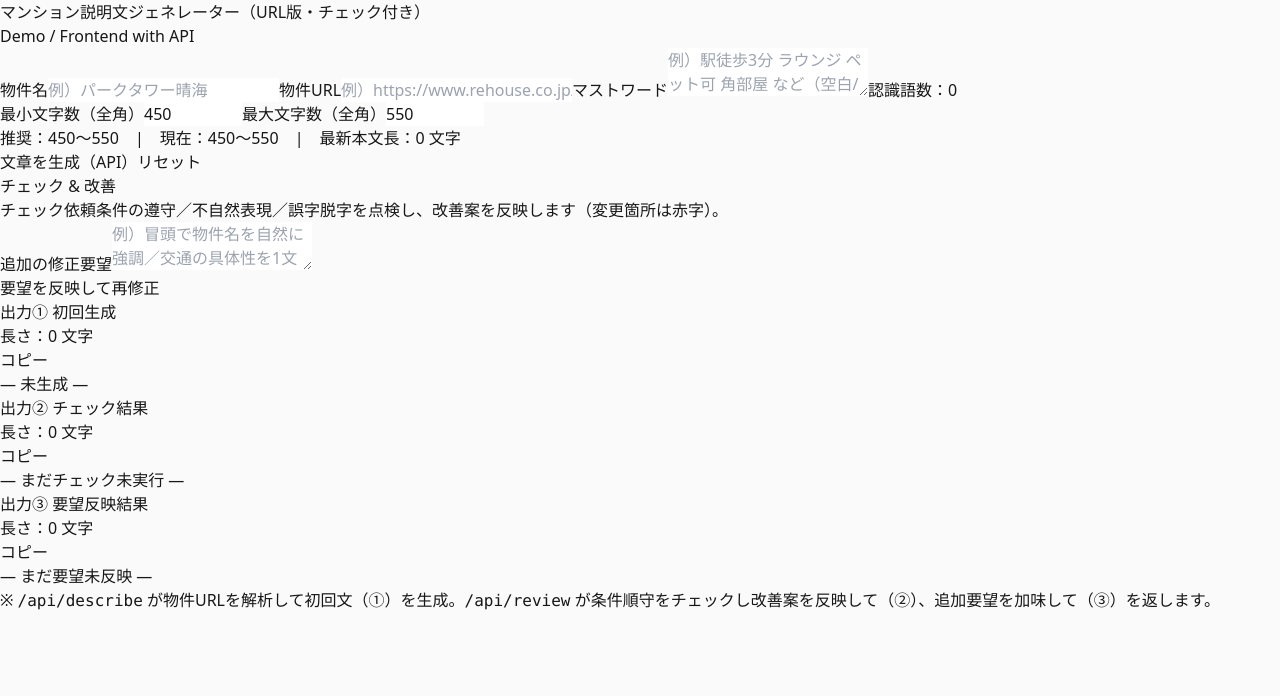
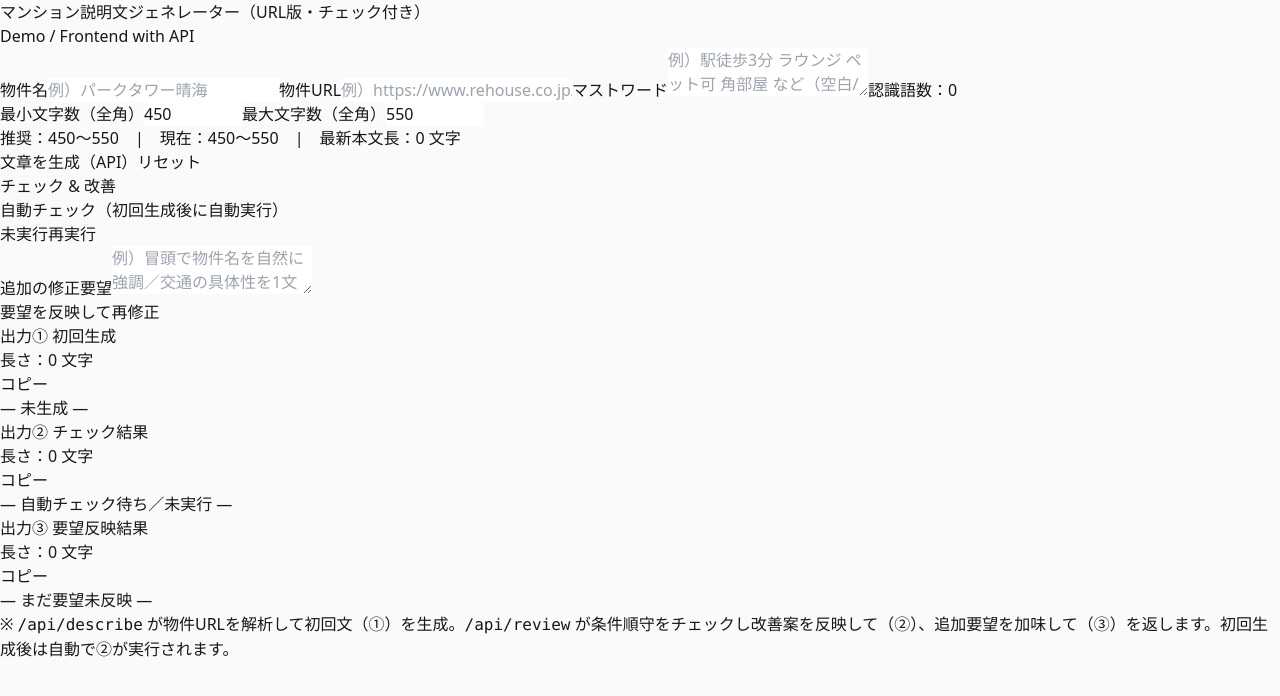
Before and after one commit to masashitakano917-maker/of-tagline, a Next.js app in the folder of-tagline/: page / in a window 1280 px wide. Shown: the top 696 px of the page. Built offline with nearby package versions, Linux system fonts and the light colour scheme.

Commit message:
Update page.tsx

```diff
--- a/of-tagline/app/page.tsx
+++ b/of-tagline/app/page.tsx
@@ -30,6 +30,7 @@ function markDiffRed(original: string, improved: string) {
 }
 
 type GitHubBlock = { ts: string; issueText: string; prDiff: string };
+type CheckStatus = "idle" | "running" | "done" | "error";
 
 /* ========= page ========= */
 export default function Page() {
@@ -65,21 +66,27 @@ export default function Page() {
   // 追加要望
   const [requestNote, setRequestNote] = useState("");
 
-  // GitHub出力履歴（“改善案”の下に積む）
+  // GitHub出力履歴
   const [ghBlocks, setGhBlocks] = useState<GitHubBlock[]>([]);
+
+  // 自動チェックのステータス
+  const [checkStatus, setCheckStatus] = useState<CheckStatus>("idle");
 
   const validUrl = (s: string) => /^https?:\/\/\S+/i.test(s.trim());
   const currentText = text3 || text2 || text1;
 
+  /* ------------ 生成（完了後に自動チェックを実行） ------------ */
   async function handleGenerate(e: React.FormEvent) {
     e.preventDefault();
     setError(null);
-    // リセット（新しい流れを開始）
+
+    // 新しい流れを開始 → リセット
     setText1(""); setText2(""); setText3("");
     setDiff12Html(""); setDiff23Html("");
     setIssues2([]); setIssues3([]);
     setSummary2(""); setSummary3("");
     setGhBlocks([]);
+    setCheckStatus("idle");
 
     try {
       if (!name.trim()) throw new Error("物件名を入力してください。");
@@ -87,6 +94,8 @@ export default function Page() {
       if (minChars > maxChars) throw new Error("最小文字数は最大文字数以下にしてください。");
 
       setBusy(true);
+
+      // ① 初回生成
       const res = await fetch("/api/describe", {
         method: "POST",
         headers: { "Content-Type": "application/json" },
@@ -94,54 +103,65 @@ export default function Page() {
       });
       const j = await res.json();
       if (!res.ok) throw new Error(j?.error || "生成に失敗しました。");
-      setText1(String(j?.text || ""));
+      const generated = String(j?.text || "");
+      setText1(generated);
+
+      // ② 自動チェック（生成直後に実行）
+      await handleCheck(generated, /*suppressBusy*/ true);
     } catch (err: any) {
       setError(err?.message || "エラーが発生しました。");
+      setCheckStatus("error");
     } finally {
       setBusy(false);
     }
   }
 
-  async function handleCheck() {
-    setError(null);
-    setIssues2([]); setSummary2(""); setDiff12Html("");
+  /* ------------ チェック（text1を基準。baseText を渡せばそちらを使用） ------------ */
+  async function handleCheck(baseText?: string, suppressBusy = false) {
     try {
-      if (!text1.trim()) throw new Error("まず①の文章を生成してください。");
+      const src = (baseText ?? text1).trim();
+      if (!src) throw new Error("まず①の文章を生成してください。");
+      if (!suppressBusy) setBusy(true);
 
-      setBusy(true);
+      setCheckStatus("running");
+      setIssues2([]); setSummary2(""); setDiff12Html("");
+
       const res = await fetch("/api/review", {
         method: "POST",
         headers: { "Content-Type": "application/json" },
         body: JSON.stringify({
-          text: text1,
+          text: src,
           name, url, mustWords: mustInput,
           minChars, maxChars,
-          request: "", // チェック時は空
+          request: "",
         }),
       });
       const j = await res.json();
       if (!res.ok) throw new Error(j?.error || "チェックに失敗しました。");
 
-      const improved = String(j?.improved ?? text1);
+      const improved = String(j?.improved ?? src);
       const issues = Array.isArray(j?.issues) ? j.issues : [];
       const summary = j?.summary || (issues.length ? issues.join(" / ") : "");
 
       setText2(improved);
       setIssues2(issues);
       setSummary2(summary);
-      setDiff12Html(markDiffRed(text1, improved));
+      setDiff12Html(markDiffRed(src, improved));
+      setCheckStatus("done");
     } catch (err: any) {
       setError(err?.message || "エラーが発生しました。");
+      setCheckStatus("error");
     } finally {
-      setBusy(false);
+      if (!suppressBusy) setBusy(false);
     }
   }
 
+  /* ------------ 追加要望の反映（②→③） ------------ */
   async function handleApplyRequest() {
     setError(null);
     setIssues3([]); setSummary3(""); setDiff23Html("");
     try {
-      if (!text2.trim()) throw new Error("まず②のチェックを実行してください。");
+      if (!text2.trim()) throw new Error("まず②のチェックを完了してください。");
       if (!requestNote.trim()) throw new Error("修正要望を入力してください。");
 
       setBusy(true);
@@ -166,7 +186,7 @@ export default function Page() {
       setSummary3(summary);
       setDiff23Html(markDiffRed(text2, improved));
 
-      // GitHub用カードを追加
+      // GitHub用カード
       const oldSnip = text2.replace(/\s+/g, " ").slice(0, 160);
       const newSnip = improved.replace(/\s+/g, " ").slice(0, 160);
       const issueText = [
@@ -202,9 +222,20 @@ export default function Page() {
     setGhBlocks([]);
     setRequestNote("");
     setError(null);
+    setCheckStatus("idle");
   }
 
   const copy = async (text: string) => { try { await navigator.clipboard.writeText(text); } catch {} };
+
+  /* ステータス表示の見た目 */
+  const statusLabel =
+    checkStatus === "running" ? "実行中…" :
+    checkStatus === "done"    ? "完了" :
+    checkStatus === "error"   ? "エラー" : "未実行";
+  const statusClass =
+    checkStatus === "running" ? "bg-yellow-100 text-yellow-700" :
+    checkStatus === "done"    ? "bg-emerald-100 text-emerald-700" :
+    checkStatus === "error"   ? "bg-red-100 text-red-700" : "bg-neutral-100 text-neutral-600";
 
   return (
     <div className="min-h-screen bg-neutral-50 text-neutral-900">
@@ -259,7 +290,7 @@ export default function Page() {
 
               <div className="flex gap-3">
                 <Button type="submit" disabled={busy || !name || !url}>
-                  {busy ? "生成中…" : "文章を生成（API）"}
+                  {busy && checkStatus !== "running" ? "処理中…" : "文章を生成（API）"}
                 </Button>
                 <Button type="button" color="orange" onClick={handleReset}>リセット</Button>
               </div>
@@ -271,13 +302,20 @@ export default function Page() {
           <section className="bg-white rounded-2xl shadow p-4 space-y-3">
             <div className="text-sm font-medium">チェック &amp; 改善</div>
 
-            <div className="flex gap-3">
-              <Button type="button" onClick={handleCheck} disabled={busy || !text1}>
-                チェック
-              </Button>
-              <span className="text-xs text-neutral-500 self-center">
-                依頼条件の遵守／不自然表現／誤字脱字を点検し、改善案を反映します（変更箇所は赤字）。
-              </span>
+            {/* 1行：自動チェックのステータス＋再実行 */}
+            <div className="flex items-center justify-between rounded-xl border bg-neutral-50 px-3 py-2">
+              <div className="text-sm">自動チェック（初回生成後に自動実行）</div>
+              <div className="flex items-center gap-2">
+                <span className={cn("px-2 py-0.5 rounded-full text-xs", statusClass)}>{statusLabel}</span>
+                <Button
+                  type="button"
+                  onClick={() => handleCheck()}
+                  disabled={busy || !text1}
+                  className="px-3 py-1 text-xs"
+                >
+                  再実行
+                </Button>
+              </div>
             </div>
 
             {/* チェック結果（①→②の差分と要点） */}
@@ -318,7 +356,8 @@ export default function Page() {
                   <div className="border rounded-lg p-3 text-sm leading-relaxed"
                        dangerouslySetInnerHTML={{ __html: diff23Html }} />
                 )}
-            </div>)}
+              </div>
+            )}
 
             {/* ▼ “改善案”の直下にGitHub用履歴カード */}
             {ghBlocks.length > 0 && (
@@ -371,7 +410,7 @@ export default function Page() {
             </div>
             <div className="p-4 flex-1 overflow-auto">
               {text2 ? <p className="whitespace-pre-wrap leading-relaxed text-[15px]">{text2}</p>
-                     : <div className="text-neutral-500 text-sm">— まだチェック未実行 —</div>}
+                     : <div className="text-neutral-500 text-sm">— 自動チェック待ち／未実行 —</div>}
             </div>
           </div>
 
@@ -392,7 +431,7 @@ export default function Page() {
 
           <div className="bg-white rounded-2xl shadow p-4">
             <div className="text-xs text-neutral-500 leading-relaxed">
-              ※ <code>/api/describe</code> が物件URLを解析して初回文（①）を生成。<code>/api/review</code> が条件順守をチェックし改善案を反映して（②）、追加要望を加味して（③）を返します。
+              ※ <code>/api/describe</code> が物件URLを解析して初回文（①）を生成。<code>/api/review</code> が条件順守をチェックし改善案を反映して（②）、追加要望を加味して（③）を返します。初回生成後は自動で②が実行されます。
             </div>
           </div>
         </section>
```
